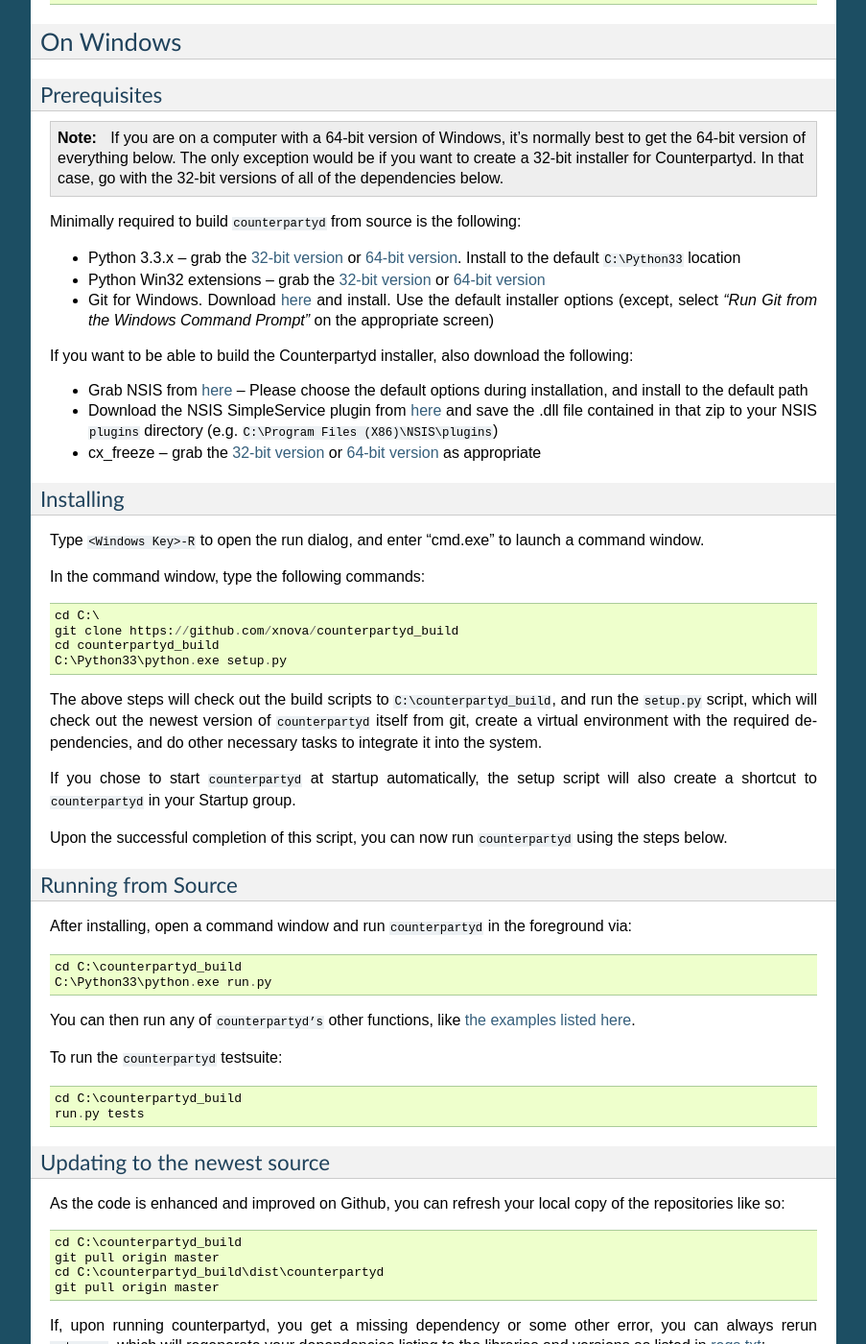
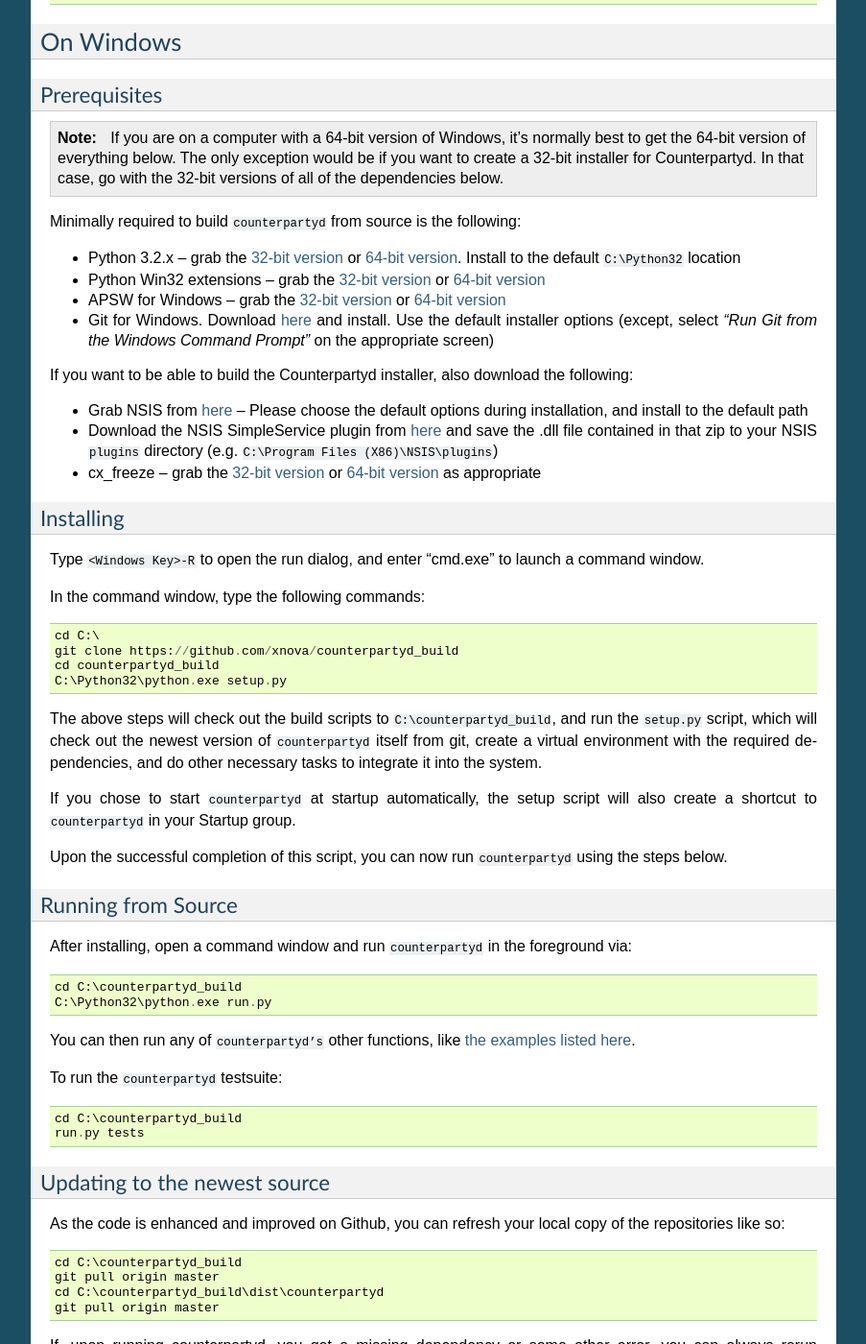
Before and after one commit to CounterpartyXCP/federatednode, a Sphinx documentation site: the page built from docs/BuildingFromSource.rst, in a window 1280 px wide and 1400 px high, scrolled down 1514 px. Shown: the whole window at 96% size, without its empty margins (198-1101 px from the left). Built offline with Sphinx 7.4.7, drawn with Linux system fonts in a browser that asks for light colours; some of the changed text lies outside the part shown.

Commit message:
updated windows docs to use python3.2, apsw dep, and more

```diff
--- a/docs/BuildingFromSource.rst
+++ b/docs/BuildingFromSource.rst
@@ -96,11 +96,13 @@
 
 Minimally required to build ``counterpartyd`` from source is the following:
 
-- Python 3.3.x -- grab the `32-bit version <http://www.python.org/ftp/python/3.3.3/python-3.3.3.msi>`__
-  or `64-bit version <http://www.python.org/ftp/python/3.3.3/python-3.3.3.amd64.msi>`__.
-  Install to the default ``C:\Python33`` location
-- Python Win32 extensions -- grab the `32-bit version <http://sourceforge.net/projects/pywin32/files/pywin32/Build%20218/pywin32-218.win32-py3.3.exe/download>`__
-  or `64-bit version <http://sourceforge.net/projects/pywin32/files/pywin32/Build%20218/pywin32-218.win-amd64-py3.3.exe/download>`__
+- Python 3.2.x -- grab the `32-bit version <http://www.python.org/ftp/python/3.2.5/python-3.2.5.msi>`__
+  or `64-bit version <http://www.python.org/ftp/python/3.2.5/python-3.2.5.amd64.msi>`__.
+  Install to the default ``C:\Python32`` location
+- Python Win32 extensions -- grab the `32-bit version <http://sourceforge.net/projects/pywin32/files/pywin32/Build%20218/pywin32-218.win32-py3.2.exe/download>`__
+  or `64-bit version <http://sourceforge.net/projects/pywin32/files/pywin32/Build%20218/pywin32-218.win-amd64-py3.2.exe/download>`__
+- APSW for Windows -- grab the `32-bit version <https://apsw.googlecode.com/files/apsw-3.8.2-r1.win32-py3.2.exe>`__
+  or `64-bit version <https://apsw.googlecode.com/files/apsw-3.8.2-r1.win-amd64-py3.2.exe>`__
 - Git for Windows. Download `here <http://git-scm.com/download/win>`__ and install. Use the default installer
   options (except, select *"Run Git from the Windows Command Prompt"* on the appropriate screen)
 
@@ -110,8 +112,8 @@
   options during installation, and install to the default path
 - Download the NSIS SimpleService plugin from `here <http://nsis.sourceforge.net/mediawiki/images/c/c9/NSIS_Simple_Service_Plugin_1.30.zip>`__
   and save the .dll file contained in that zip to your NSIS ``plugins`` directory (e.g. ``C:\Program Files (X86)\NSIS\plugins``)
-- cx_freeze -- grab the `32-bit version <http://prdownloads.sourceforge.net/cx-freeze/cx_Freeze-4.3.2.win32-py3.3.msi?download>`__
-  or `64-bit version <http://prdownloads.sourceforge.net/cx-freeze/cx_Freeze-4.3.2.win-amd64-py3.3.msi?download>`__ as appropriate
+- cx_freeze -- grab the `32-bit version <http://prdownloads.sourceforge.net/cx-freeze/cx_Freeze-4.3.2.win32-py3.2.msi?download>`__
+  or `64-bit version <http://prdownloads.sourceforge.net/cx-freeze/cx_Freeze-4.3.2.win-amd64-py3.2.msi?download>`__ as appropriate
 
 
 Installing
@@ -124,7 +126,7 @@
     cd C:\
     git clone https://github.com/xnova/counterpartyd_build
     cd counterpartyd_build
-    C:\Python33\python.exe setup.py
+    C:\Python32\python.exe setup.py
 
 The above steps will check out the build scripts to ``C:\counterpartyd_build``, and run the ``setup.py`` script, which
 will check out the newest version of ``counterpartyd`` itself from git, create a virtual environment with the
@@ -142,7 +144,7 @@
 After installing, open a command window and run ``counterpartyd`` in the foreground via::
 
     cd C:\counterpartyd_build
-    C:\Python33\python.exe run.py
+    C:\Python32\python.exe run.py
 
 You can then run any of ``counterpartyd’s`` other functions, like `the examples listed here <https://github.com/PhantomPhreak/counterpartyd#examples>`__.
 
@@ -167,7 +169,7 @@
 `reqs.txt <https://github.com/xnova/counterpartyd_build/blob/master/dist/reqs.txt>`__::
 
     cd counterpartyd_build
-    C:\Python33\python.exe setup.py
+    C:\Python32\python.exe setup.py
 
 
 Building your own Installer
@@ -177,7 +179,7 @@
 Then, execute the following commands to build the installer package::
 
     cd C:\counterpartyd_build
-    C:\Python33\python.exe setup.py -b
+    C:\Python32\python.exe setup.py -b
 
 If successful, you will be provided the location of the resulting installer package.
 
--- a/setup.py
+++ b/setup.py
@@ -175,7 +175,7 @@
             logging.error("Unsupported Ubuntu version, please use 13.10 or 12.04 LTS")
             sys.exit(1)
 
-        #install sqlite utilities (not technically required as python's sqlite3 module is self-contained, but nice to have)
+        #install sqlite utilities (not technically required, but nice to have)
         runcmd("sudo apt-get -y install sqlite sqlite3 libsqlite3-dev libleveldb-dev")
 
         #now that pip is installed, install necessary deps outside of the virtualenv (e.g. for this script)
```
Also changed, not shown: 1 other file.
